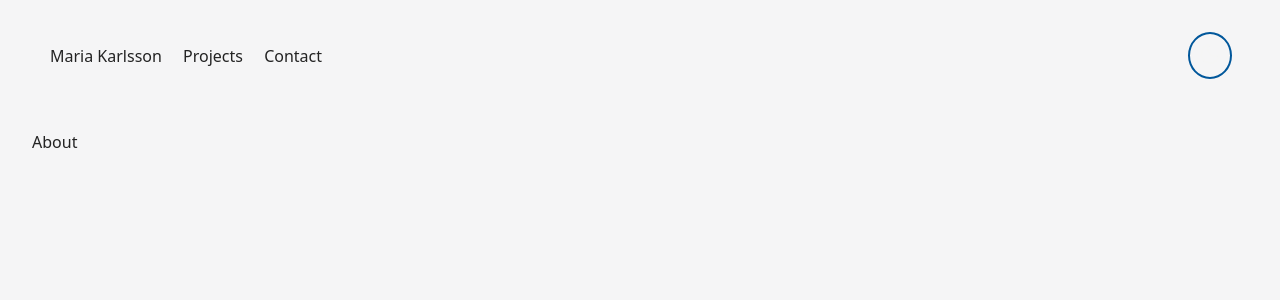
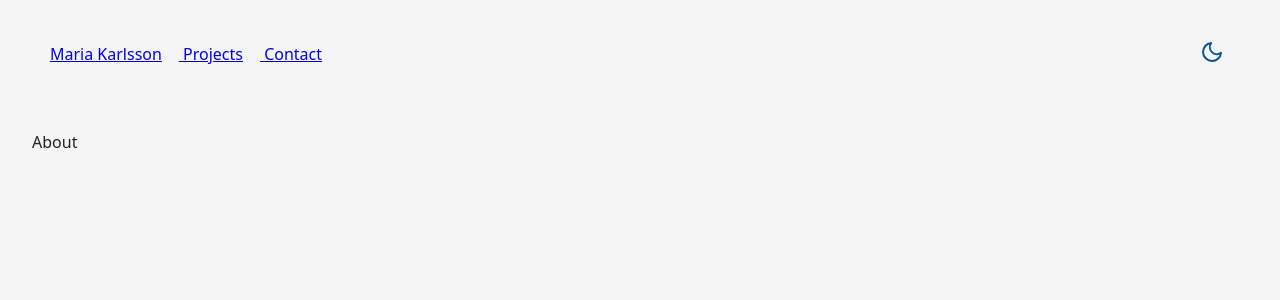
Before and after one commit to Marialoue/Marialoue.github.io, a React (Create React App) app: page / in a window 1280 px wide. Shown: the top 300 px of the page. Built offline with nearby package versions, Linux system fonts and the light colour scheme.

Commit message:
Remove css from GlobalStyles to own components

```diff
--- a/src/components/Button.js
+++ b/src/components/Button.js
@@ -2,8 +2,8 @@ import styled from "styled-components";
 
 export default styled.button`
   background: transparent;
-  border: 2px solid ${({ theme }) => theme.bgBtn};
-  border-radius: 50%;
-  padding: .5rem;
+  border: none;
+  padding: 0.5rem;
   color: ${({ theme }) => theme.colorBtn};
+  cursor: pointer;
 `;
--- a/src/theme/GlobalStyles.js
+++ b/src/theme/GlobalStyles.js
@@ -10,6 +10,8 @@ export const GlobalStyles = createGlobalStyle`
 :root {
   font-family: ui-sans-serif, system-ui, -apple-system, BlinkMacSystemFont, "Segoe UI", Roboto, "Helvetica Neue", Arial, "Noto Sans", sans-serif, "Apple Color Emoji", "Segoe UI Emoji", "Segoe UI Symbol", "Noto Color Emoji";
   line-height: 1.5;
+  text-rendering: optimizeLegibility;
+  -moz-osx-font-smoothing: grayscale;
   color-scheme: light dark;
   --shadow-color: 0deg 0% 50%;
   --border-radius: 5px;
@@ -19,18 +21,15 @@ html,
 body {
   background: ${({ theme }) => theme.background};
   margin: 0;
-  transition: all 500ms ease-in-out;
+  transition: all 300ms ease-in-out;
 }
 
-a,
-a:active,
-a:visited {
-  color: ${({ theme }) => theme.color};
-  text-decoration: none;
+svg {
+  stroke: ${({ theme }) => theme.bgBtn};
 }
 
-a:hover {
-  color: ${({ theme }) => theme.bgBtn};
+svg:hover {
+  stroke: ${({ theme }) => theme.color};
 }
 
 img {
```
Also changed, not shown: src/assets/ExternalLink.js (added, +24 -0 lines), src/components/ButtonLink.js (added, +15 -0 lines).
